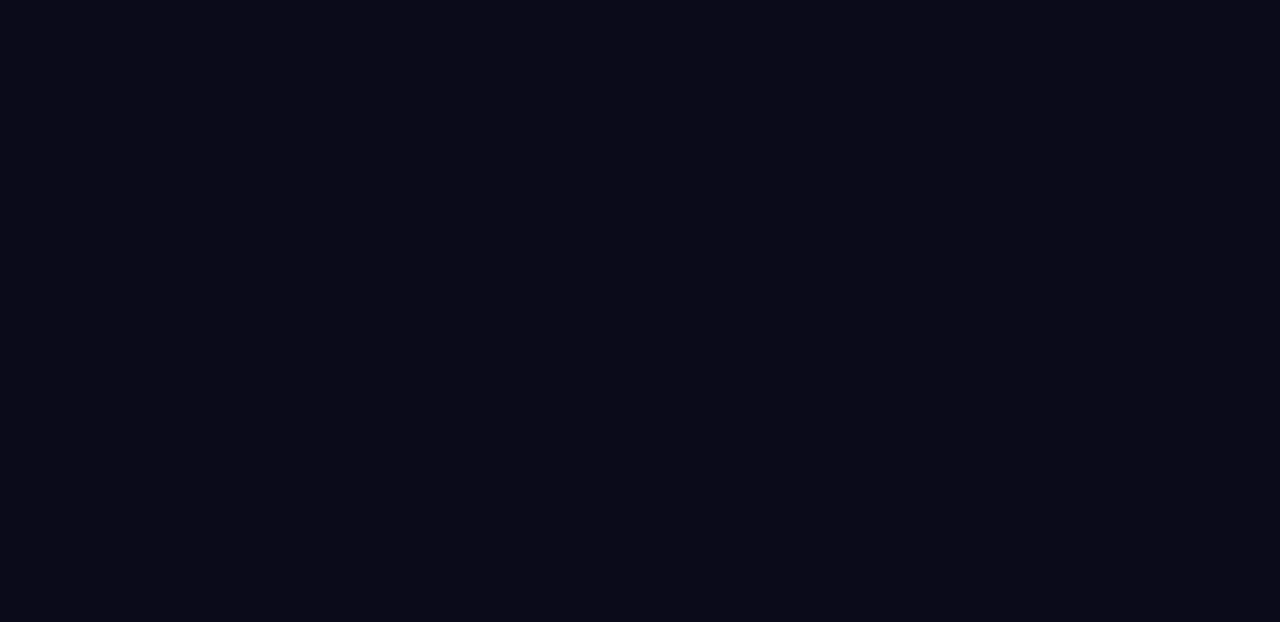
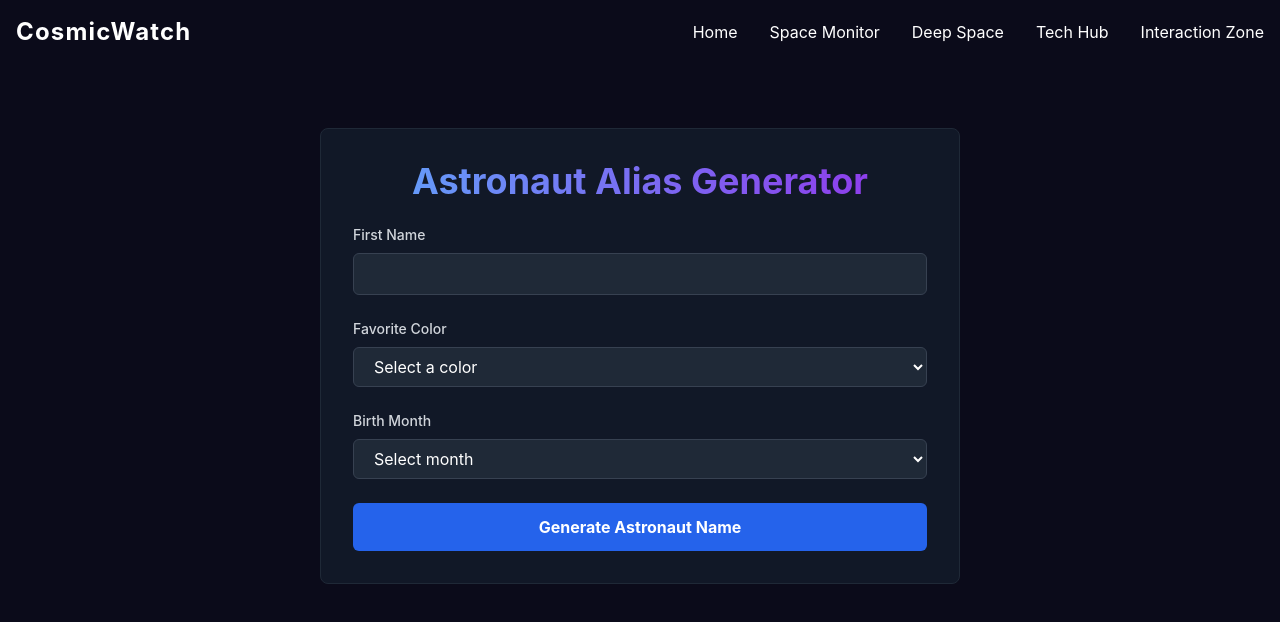
Before and after one commit to ramachandraa-ps/cosmic-watch, a React (Create React App) app: page /astronaut-alias in a window 1280 px wide. Before the commit this address had no page. Shown: the top 622 px of the page. Built offline with nearby package versions, Linux system fonts and the light colour scheme.

Commit message:
astronautAlias

```diff
--- a/src/App.tsx
+++ b/src/App.tsx
@@ -4,9 +4,10 @@ import LandingPage from './pages/LandingPage';
 import SpaceMonitorPage from './pages/SpaceMonitorPage';
 import DeepSpacePage from './pages/DeepSpacePage';
 import TechHubPage from './pages/TechHubPage';
-import InteractionZonePage from './pages/InteractionZone';
+import { InteractionZone } from './pages/InteractionZone';
 import QuizPage from './pages/QuizPage';
 import WebinarsPage from './pages/WebinarsPage';
+import AstronautAliasPage from './pages/AstronautAliasPage';
 
 function App() {
   return (
@@ -16,9 +17,11 @@ function App() {
         <Route path="/space-monitor" element={<SpaceMonitorPage />} />
         <Route path="/deep-space" element={<DeepSpacePage />} />
         <Route path="/tech-hub" element={<TechHubPage />} />
-        <Route path="/interaction-zone" element={<InteractionZonePage />} />
+        <Route path="/interaction-zone" element={<InteractionZone />} />
         <Route path="/quiz" element={<QuizPage />} />
         <Route path="/webinars" element={<WebinarsPage />} />
+        <Route path="/astronaut-alias" element={<AstronautAliasPage />} />
+
       </Routes>
     </Router>
   );
--- /dev/null
+++ b/src/pages/AstronautAliasPage.tsx
@@ -0,0 +1,142 @@
+import React, { useState } from 'react';
+import Header from '../components/Header';
+
+const AstronautAliasPage = () => {
+  const [formData, setFormData] = useState({
+    firstName: '',
+    favoriteColor: '',
+    birthMonth: ''
+  });
+  const [generatedAlias, setGeneratedAlias] = useState<{
+    name: string;
+    specialty: string;
+    rank: string;
+  } | null>(null);
+
+  const prefixes = ['Commander', 'Captain', 'Cosmonaut', 'Star', 'Galaxy', 'Nova', 'Nebula', 'Cosmic'];
+  const suffixes = ['Explorer', 'Voyager', 'Pioneer', 'Navigator', 'Ranger', 'Hunter', 'Seeker', 'Guardian'];
+  const specialties = [
+    'expert in asteroid navigation',
+    'master of space botany',
+    'specialist in alien communications',
+    'chief of lunar operations',
+    'stellar cartographer',
+    'quantum mechanic',
+    'space chef extraordinaire',
+    'cosmic photographer'
+  ];
+
+  const generateAlias = () => {
+    const prefix = prefixes[Math.floor(Math.random() * prefixes.length)];
+    const suffix = suffixes[Math.floor(Math.random() * suffixes.length)];
+    const specialty = specialties[Math.floor(Math.random() * specialties.length)];
+
+    const colorMapping = {
+      'red': 'Mars',
+      'blue': 'Neptune',
+      'green': 'Aurora',
+      'purple': 'Nebula',
+      'yellow': 'Solar',
+      'orange': 'Jupiter',
+      'pink': 'Supernova',
+      'black': 'Pulsar',
+      'white': 'Starlight'
+    } as const;
+
+    const colorElement = colorMapping[formData.favoriteColor.toLowerCase() as keyof typeof colorMapping] || 'Cosmic';
+    setGeneratedAlias(() => ({
+      name: `${prefix} ${colorElement} ${suffix}`,
+      specialty: specialty,
+      rank: 'Level ' + (Math.floor(Math.random() * 5) + 1)
+    }));
+  };
+
+  return (
+    <div className="min-h-screen bg-space-dark text-white">
+      <Header />
+
+      <div className="pt-32 px-4 container mx-auto max-w-2xl">
+        <div className="bg-gray-900 rounded-lg border border-gray-800 p-8">
+          <h1 className="text-4xl font-bold mb-6 text-center bg-clip-text text-transparent bg-gradient-to-r from-blue-400 to-purple-600">
+            Astronaut Alias Generator
+          </h1>
+
+          <div className="space-y-6">
+            <div>
+              <label className="block text-sm font-medium text-gray-300 mb-2">
+                First Name
+              </label>
+              <input
+                type="text"
+                className="w-full bg-gray-800 border border-gray-700 rounded-md px-4 py-2 text-white focus:border-blue-500 focus:ring-blue-500"
+                value={formData.firstName}
+                onChange={(e) => setFormData({...formData, firstName: e.target.value})}
+              />
+            </div>
+
+            <div>
+              <label className="block text-sm font-medium text-gray-300 mb-2">
+                Favorite Color
+              </label>
+              <select
+                className="w-full bg-gray-800 border border-gray-700 rounded-md px-4 py-2 text-white focus:border-blue-500 focus:ring-blue-500"
+                value={formData.favoriteColor}
+                onChange={(e) => setFormData({...formData, favoriteColor: e.target.value})}
+              >
+                <option value="">Select a color</option>
+                <option value="red">Red</option>
+                <option value="blue">Blue</option>
+                <option value="green">Green</option>
+                <option value="purple">Purple</option>
+                <option value="yellow">Yellow</option>
+                <option value="orange">Orange</option>
+                <option value="pink">Pink</option>
+                <option value="black">Black</option>
+                <option value="white">White</option>
+              </select>
+            </div>
+
+            <div>
+              <label className="block text-sm font-medium text-gray-300 mb-2">
+                Birth Month
+              </label>
+              <select
+                className="w-full bg-gray-800 border border-gray-700 rounded-md px-4 py-2 text-white focus:border-blue-500 focus:ring-blue-500"
+                value={formData.birthMonth}
+                onChange={(e) => setFormData({...formData, birthMonth: e.target.value})}
+              >
+                <option value="">Select month</option>
+                {Array.from({ length: 12 }, (_, i) => (
+                  <option key={i + 1} value={i + 1}>
+                    {new Date(2024, i, 1).toLocaleString('default', { month: 'long' })}
+                  </option>
+                ))}
+              </select>
+            </div>
+
+            <button
+              onClick={generateAlias}
+              className="w-full bg-blue-600 hover:bg-blue-700 text-white font-bold py-3 px-4 rounded-md transition-colors duration-300"
+            >
+              Generate Astronaut Name
+            </button>
+          </div>
+
+          {generatedAlias && (
+            <div className="mt-8 p-6 bg-gray-800 rounded-lg border border-gray-700">
+              <div className="text-center">
+                <h2 className="text-2xl font-bold text-blue-400 mb-2">
+                  {generatedAlias.name}
+                </h2>
+                <p className="text-gray-300 mb-2">{generatedAlias.specialty}</p>
+                <p className="text-sm text-gray-400">{generatedAlias.rank}</p>
+              </div>
+            </div>
+          )}
+        </div>
+      </div>
+    </div>
+  );
+};
+
+export default AstronautAliasPage;
--- a/src/pages/InteractionZone.tsx
+++ b/src/pages/InteractionZone.tsx
@@ -2,11 +2,15 @@ import React from 'react';
 import Header from '../components/Header';
 import { useNavigate } from 'react-router-dom';
 
-const InteractionZone = () => {
+export const InteractionZone = () => {
   const navigate = useNavigate();
 
   const handleQuizStart = () => {
     navigate('/quiz');
+  };
+
+  const handleAstronautAlias = () => {
+    navigate('/Astronaut-Alias');
   };
 
   // Single upcoming webinar
@@ -170,10 +174,41 @@ const InteractionZone = () => {
               </button>
             </div>
           </div>
+          <div className="rounded-lg border border-gray-800 hover:border-blue-500 bg-gray-900 text-white shadow-lg transition-all duration-300">
+          <div className="flex flex-col space-y-1.5 p-6">
+            <h3 className="text-2xl font-semibold leading-none tracking-tight">Astronaut Alias</h3>
+          </div>
+          <div className="p-6 pt-0">
+            <p className="text-gray-300 mb-6">
+              Discover your unique space identity! Generate a cosmic astronaut name
+              based on your personal details. Perfect for young space enthusiasts
+              and future astronauts. Each name comes with a special mission profile
+              and rank!
+            </p>
+            <button
+              className="inline-flex items-center px-4 py-2 bg-blue-600 hover:bg-blue-700 rounded-md transition-colors duration-300 text-sm font-medium group"
+              onClick={() => navigate('/astronaut-alias')}
+            >
+              Generate Name
+              <svg
+                className="ml-2 w-4 h-4 group-hover:translate-x-1 transition-transform duration-300"
+                fill="none"
+                stroke="currentColor"
+                viewBox="0 0 24 24"
+              >
+                <path
+                  strokeLinecap="round"
+                  strokeLinejoin="round"
+                  strokeWidth={2}
+                  d="M14 5l7 7m0 0l-7 7m7-7H3"
+                />
+              </svg>
+            </button>
+          </div>
+        </div>
+
         </div>
       </div>
     </div>
   );
-};
-
-export default InteractionZone;
+}; // End of InteractionZone component
```
